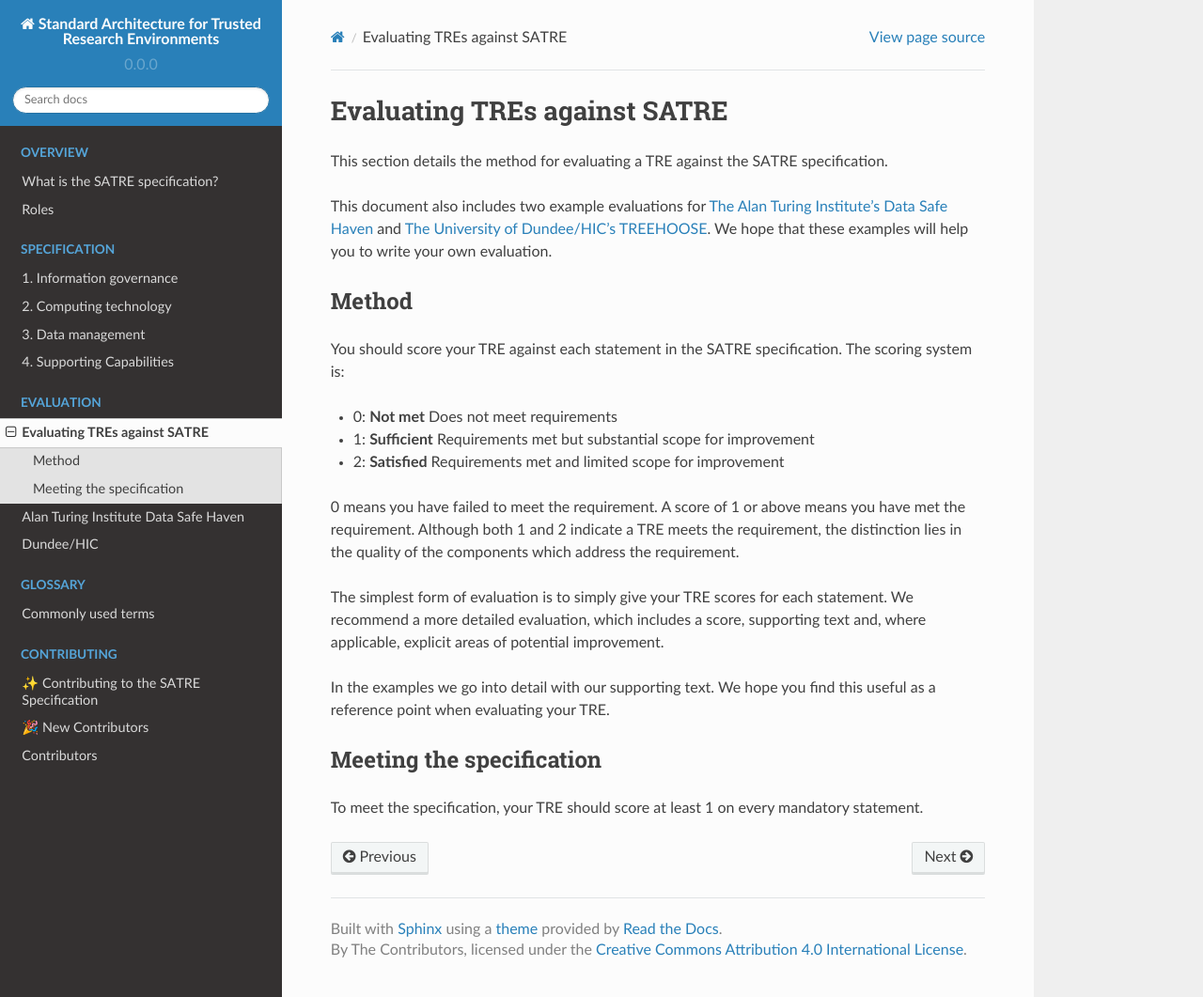
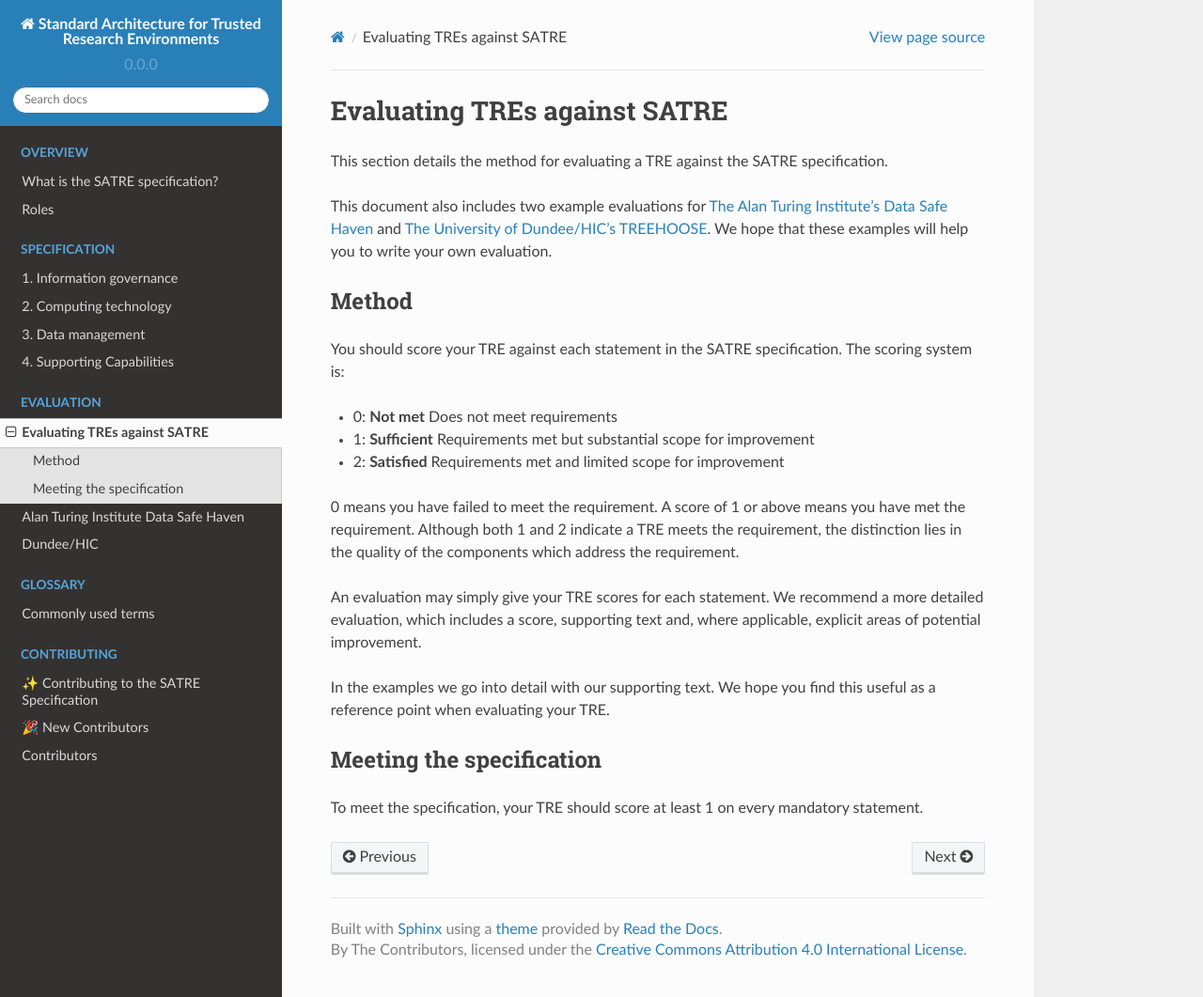
Before and after one commit to sa-tre/satre-specification, a Sphinx documentation site: the page built from docs/source/evaluation.md, in a window 1280 px wide and 1061 px high. Shown: the whole window at 94% size. Built offline with Sphinx 7.4.7 and the Read the Docs theme 2.0.0, drawn with Linux system fonts in a browser that asks for light colours.

Commit message:
Update docs/source/evaluation.md
Co-authored-by: Jim Madge <jmadge@turing.ac.uk>

```diff
--- a/docs/source/evaluation.md
+++ b/docs/source/evaluation.md
@@ -20,7 +20,7 @@ The scoring system is:
 A score of 1 or above means you have met the requirement.
 Although both 1 and 2 indicate a TRE meets the requirement, the distinction lies in the quality of the components which address the requirement.
 
-The simplest form of evaluation is to simply give your TRE scores for each statement.
+An evaluation may simply give your TRE scores for each statement.
 We recommend a more detailed evaluation, which includes a score, supporting text and, where applicable, explicit areas of potential improvement.
 
 In the examples we go into detail with our supporting text.
```
